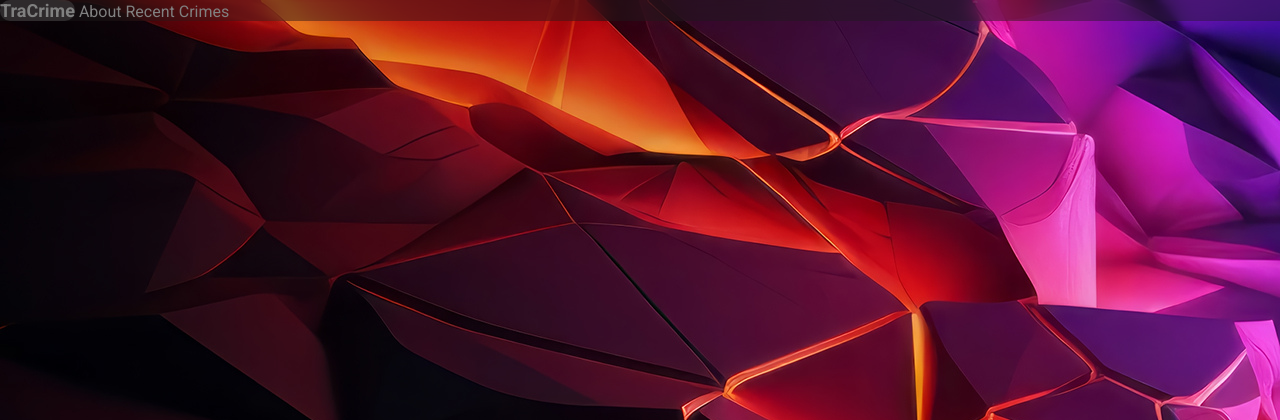
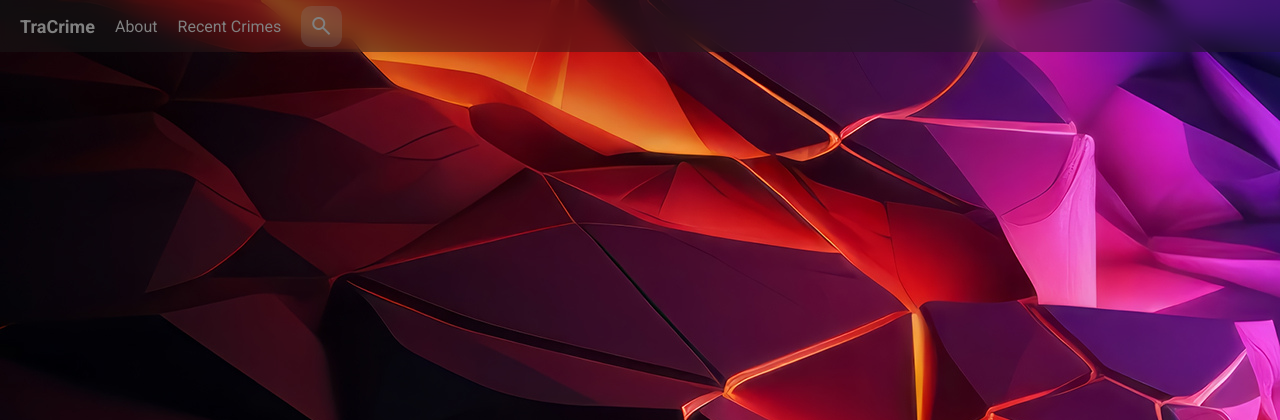
Before and after one commit to Mohammed-Rafi-35/TraCrime, a Flask app: page / in a window 1280 px wide. Shown: the top 420 px of the page. Run offline with Flask 3, Linux system fonts and the light colour scheme.

Commit message:
changed files

```diff
--- a/static/css/main.css
+++ b/static/css/main.css
@@ -1,4 +1,9 @@
-* { margin: 0; padding: 0; user-select: none; font-family: 'roboto';}
+* {
+    margin: 0;
+    padding: 0;
+    user-select: none;
+    font-family: 'roboto';
+}
 
 body {
     background-color: black;
@@ -11,6 +16,7 @@ body {
     background-color: rgba(29, 29, 29, 0.438);
     transition: all 0.5s ease;
 }
+
 .navbar .btn {
     display: none;
     padding: 10px;
@@ -19,24 +25,29 @@ body {
     width: fit-content;
     height: fit-content;
 }
+
 .navbar .btn:hover {
     background-color: rgba(128, 128, 128, 0.363);
 }
+
 .navbar .search {
     display: none;
 }
+
 .navbar .search:hover {
-    background-color: rgba(128, 128, 128, 0.363);
-    padding-right: 200px;
+    width: fit-content;
 }
+
 .navbar .link {
     color: grey;
     text-decoration: none;
     border-radius: 10px;
 }
+
 .navbar .link:hover {
     background-color: rgba(128, 128, 128, 0.26);
 }
+
 .navbar .primary {
     font-size: large;
     font-weight: 600;
@@ -51,17 +62,19 @@ body {
         flex-direction: column;
         overflow-y: hidden;
     }
+
     .navbar .btn {
         display: inline;
     }
-    .navbar .link{
+
+    .navbar .link {
         display: inline-table;
         margin-top: 15px;
         padding: 10px;
     }
 }
 
-@media (min-width: 600px) and (max-width: 1000px) {
+@media (min-width: 600px) {
     .navbar {
         display: flex;
         height: 4vh;
@@ -69,39 +82,36 @@ body {
         align-items: center;
         flex-direction: row;
     }
+
     .navbar .btn {
         display: none;
     }
+
     .navbar .search {
-        float: right;
         padding: 8px;
-        display: inline;
+        display: flex;
+        align-items: center;
         border-radius: 10px;
-        width: fit-content;
-        height: fit-content;
+        width: 25px;
+        height: 25px;
         margin-left: 10px;
         background-color: rgba(128, 128, 128, 0.26);
+        overflow-x: hidden;
+        overflow-y: hidden;
     }
-    .navbar .link{
+
+    .navbar .search input {
+        background-color: transparent;
+        padding: 10px;
+        border-radius: 10px;
+        border: 1px rgba(128, 128, 128, 0.301) solid;
+        margin-left: 15px;
+        width: 35vw
+    }
+
+    .navbar .link {
         display: flex;
         padding: 10px;
         justify-content: center;
     }
 }
-
-@media (min-width: 1000px) and (max-width: 1200px) {
-    .navbar {
-        display: flex;
-        height: 4vh;
-        padding: 10px;
-        flex-direction: row;
-    }
-    .navbar .btn {
-        display: none;
-    }
-    .navbar .link{
-        display: flex;
-        justify-content: center;
-        padding: 10px;
-    }
-}
--- a/templates/base.html
+++ b/templates/base.html
@@ -18,7 +18,11 @@
             <a href="/" class="link primary">TraCrime</a>
             <a href="/about" class="link">About</a>
             <a href="/" class="link">Recent Crimes</a>
-            <span class="material-symbols-outlined search" id="navbar_search"> search </span>
+            <div class = 'search' id="navbar_search">
+                <span class="material-symbols-outlined"> search </span>
+                <input type="text">
+            </div>
+
         </div>
 
     </body>
```
